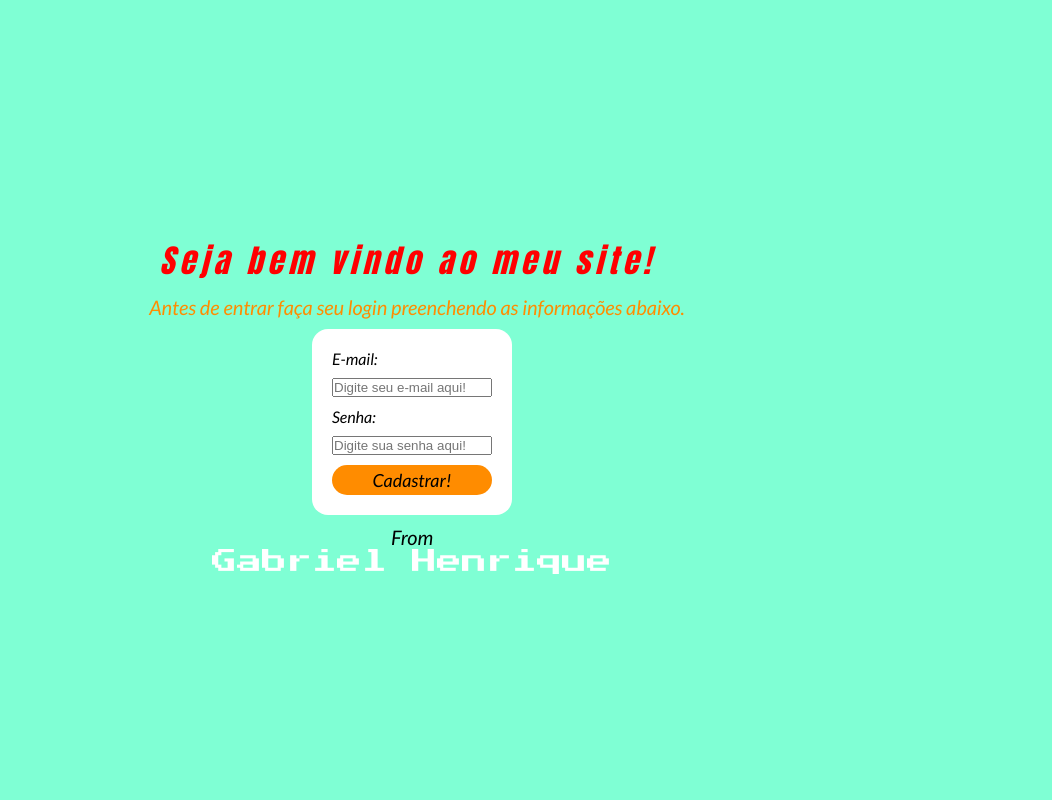
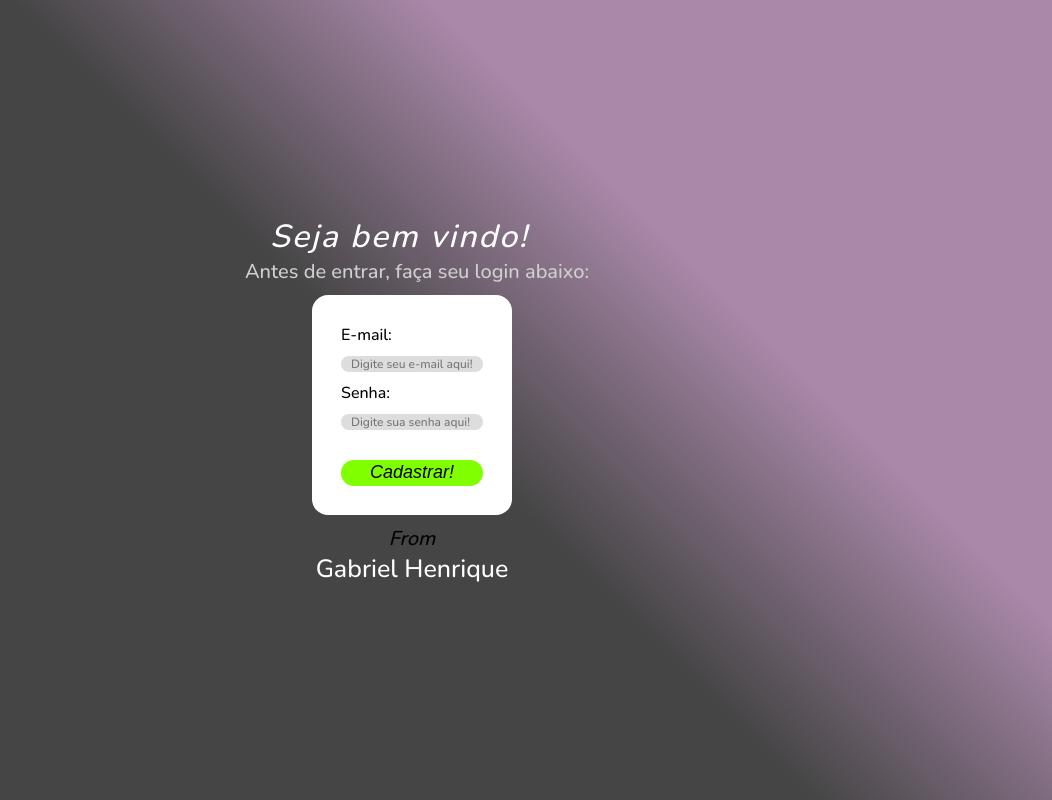
Before and after one commit to gabrieellh/login-page, a plain HTML site: page index.html in a window 1280 px wide. Shown: the whole page, without its empty margins (228-1280 px from the left). Drawn offline with nearby package versions, Linux system fonts and the light colour scheme.

Commit message:
style-commit

```diff
--- a/index.html
+++ b/index.html
@@ -13,25 +13,25 @@
 <body>
     <div class="first-content">
         <h1 class="title">
-            Seja bem vindo ao meu site!
+            Seja bem vindo!
         </h1>
         <p class="paragraph">
-            Antes de entrar faça seu login preenchendo as informações abaixo.
+            Antes de entrar, faça seu login abaixo:
         </p>
     </div>
 
     <div class="login-content">
-        <label for="e-mail">
+        <label for="" class="user">
             E-mail:
         </label>
 
-        <input type="text" name="user" id="e-mail" placeholder="Digite seu e-mail aqui!">
+        <input type="text" name="user" id="e-mail" placeholder="Digite seu e-mail aqui!" class="user-information">
 
-        <label for="password">
+        <label for="" class="user">
             Senha:
         </label>
 
-        <input type="password" name="senha" id="password" placeholder="Digite sua senha aqui!">
+        <input type="password" name="senha" id="password" placeholder="Digite sua senha aqui!" class="user-information">
 
         <button class="btn">Cadastrar!</button>
     </div>
--- a/style.css
+++ b/style.css
@@ -1,6 +1,4 @@
-@import url('https://fonts.googleapis.com/css2?family=Anton&display=swap');
-@import url('https://fonts.googleapis.com/css2?family=Lato:ital@1&display=swap');
-@import url('https://fonts.googleapis.com/css2?family=Lato:ital@1&family=Press+Start+2P&display=swap');
+@import url('https://fonts.googleapis.com/css2?family=Nunito:wght@500&display=swap');
 
 * {
     margin: 0;
@@ -10,7 +8,7 @@
 }
 
 body {
-    background-color: #7FFFD4;
+    background-image: linear-gradient(45deg, rgba(0, 0, 0, 0.729) 50%, rgba(88, 24, 88, 0.515) 70%);
     display: flex;
     flex-direction: column;
     justify-content: center;
@@ -25,44 +23,55 @@ body {
 }
 
 .title {
-    color: #ff0000;
-    font-family: 'Anton', sans-serif;
+    margin-left: 35px;
+    color: rgb(255, 255, 255);
+    font-family: 'Nunito', sans-serif;
     font-weight: 400;
     font-style: italic;
-    letter-spacing: 5px;
-    margin-top: 10px;
-    margin-left: 20px;
+    letter-spacing: 2px;
 }
 
 .paragraph {
-    color: 	#FF8C00;
-    font-family: 'Lato', sans-serif;
+    margin-left: 10px;
+    font-family: 'Nunito', sans-serif;
+    color: 	#d0d0d0;
     font-weight: 400;
     font-size: 20px;
-    margin-top: 10px;
-    margin-left: 10px;
+}
+
+.user {
+    font-family: 'Nunito', sans-serif;
+}
+
+.user-information {
+    border-radius: 1000px;
+    border-style: none;
+    font-size: 12px;
+    font-family: 'Nunito', sans-serif;
+    padding-left: 10px;
+    background-color: rgba(128, 128, 128, 0.267);
 }
 
 .login-content  {
     display: flex;
     flex-direction: column;
     gap: 10px;
-    font-family: 'Lato', sans-serif;
     background-color: #ffff;
     width: 200px;
-    padding: 20px;
+    height: 220px;
+    padding: 29px;
     border-radius: 16px;
 }
 
 .btn {
-    background-color: #FF8C00;
+    background-color: 	#7FFF00;
     border-radius: 16rem;
     border-style: none;
     height: 30px;
-    font-family: 'Lato', sans-serif;
     font-style: italic;
     font-weight: 400;
     font-size: 18px;
+    margin-top: 20px;
 
     translate: transform .5s;  /*Animation of button*/
 }
@@ -71,11 +80,13 @@ body {
 
 .btn:hover {
     transform: scale(0.96);
+    background-color:rgba(105, 105, 105, 0.444);
 }
 
 .credits-for-creator {
     display: flex;
     flex-direction: column;
+    text-align: center;
 }
 
 
@@ -84,7 +95,7 @@ body {
     flex-direction: column;
     text-align: center;
     margin-top: 10px;
-    font-family: 'Lato', sans-serif;
+    font-family: 'Nunito', sans-serif;
     font-size: 20px;
     font-weight: 400;
     font-style: italic;
@@ -92,9 +103,9 @@ body {
 }
 
 .creator {
-    font-family: 'Press Start 2P', cursive;
     font-weight: 400;
     font-size: 25px;
+    font-family: 'Nunito', sans-serif;
     color: #ffff;
 
 }
```
